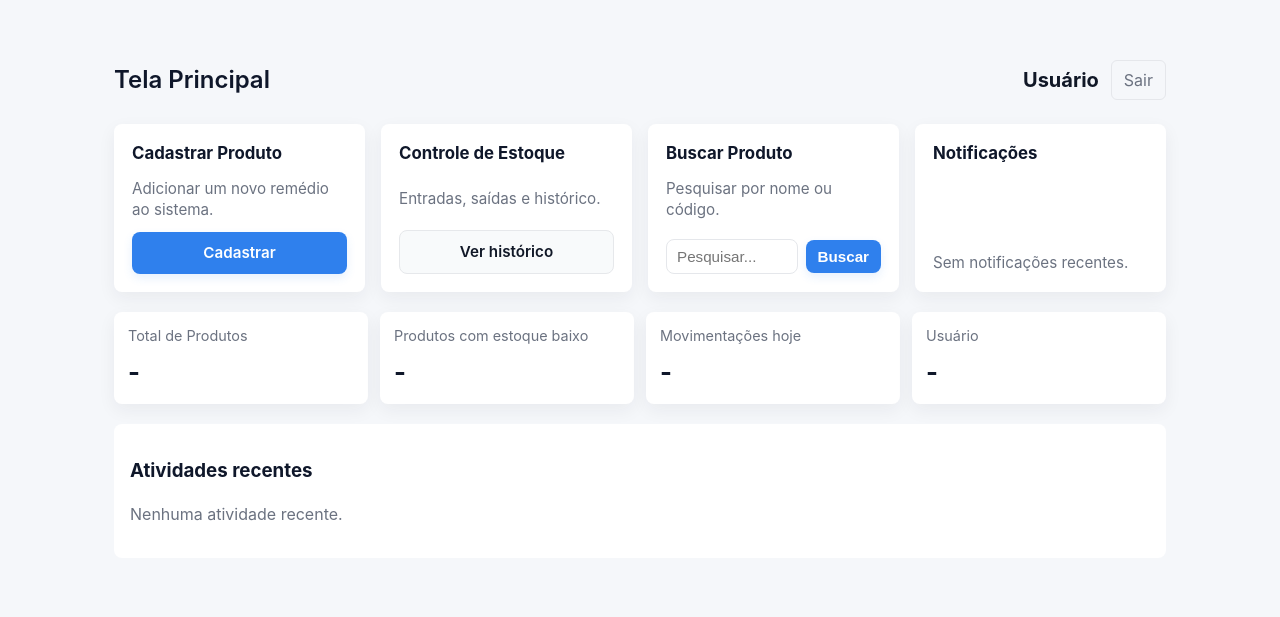
After one commit to femanuelbezerraa/clinica_veterinaria, a Flask app: template app/views/templates/principal.html in a window 1280 px wide. The commit adds this page. Shown: the top 617 px of the page. Run offline with Flask 3, Linux system fonts and the light colour scheme; the template is opened without the code that fills it, so the values that code supplies are empty.

Commit message:
criação da tela principal, ajustes em cadastro de produto, estoque e em controle_usuario

```diff
--- /dev/null
+++ b/app/views/static/principal.css
@@ -0,0 +1,217 @@
+:root{
+    --bg:#f5f7fa;
+    --card:#ffffff;
+    --primario:#2f80ed;
+    --muted:#6b7280;
+    --raio:8px;
+    --sombra: 0 6px 18px rgba(31,41,55,0.06);
+    --gap:16px;
+    --max-width:1100px;
+}
+
+*{box-sizing:border-box}
+body{
+    margin:0;
+    font-family: "Inter", "Segoe UI", Roboto, Arial, sans-serif;
+    background:var(--bg);
+    color:#111827;
+    -webkit-font-smoothing:antialiased;
+    -moz-osx-font-smoothing:grayscale;
+    line-height:1.4;
+}
+
+.container{
+    max-width:var(--max-width);
+    margin:36px auto;
+    padding:24px;
+}
+
+.header{
+    display:flex;
+    justify-content:space-between;
+    align-items:center;
+    margin-bottom:24px;
+    gap:12px;
+}
+
+.header .title{
+    font-size:1.5rem;
+    font-weight:600;
+    color:#0f172a;
+}
+
+.header .user{
+    display:flex;
+    align-items:center;
+    gap:12px;
+}
+
+.header .user .nome-usuario{
+    font-size:1.25rem;
+    font-weight:700;
+    color:#111827;
+}
+
+.header .botao-sair{
+    background:transparent;
+    border:1px solid #e5e7eb;
+    padding:8px 12px;
+    border-radius:6px;
+    color:var(--muted);
+    cursor:pointer;
+    transition:all .15s ease;
+    text-decoration:none;
+    display:inline-flex;
+    align-items:center;
+}
+.header .botao-sair:hover{
+    background:#fff;
+    box-shadow:var(--sombra);
+    color:var(--primario);
+}
+
+.main-grid{
+    display:grid;
+    grid-template-columns: repeat(auto-fit,minmax(240px,1fr));
+    gap:var(--gap);
+}
+
+.card{
+    background:var(--card);
+    border-radius:var(--raio);
+    padding:18px;
+    box-shadow:var(--sombra);
+    display:flex;
+    flex-direction:column;
+    gap:12px;
+    min-height:120px;
+    justify-content:space-between;
+}
+
+.card h3{
+    margin:0;
+    font-size:1.05rem;
+    color:#0f172a;
+}
+
+.card p{
+    margin:0;
+    color:var(--muted);
+    font-size:0.95rem;
+}
+
+.botao{
+    display:inline-flex;
+    align-items:center;
+    justify-content:center;
+    gap:8px;
+    padding:10px 14px;
+    border-radius:8px;
+    border:none;
+    cursor:pointer;
+    text-decoration:none;
+    font-weight:600;
+    font-size:0.95rem;
+}
+
+.botao-primario{
+    background:var(--primario);
+    color:#fff;
+    box-shadow: 0 4px 10px rgba(47,128,237,0.12);
+}
+
+.botao-secundario{
+    background:#f8fafb;
+    color:#111827;
+    border:1px solid #e6e8eb;
+}
+
+.busca{
+    display:flex;
+    gap:8px;
+    align-items:center;
+    margin-top:6px;
+    width:100%;
+}
+.busca input[type="search"]{
+    padding:8px 10px;
+    border-radius:8px;
+    border:1px solid #e5e7eb;
+    flex:1;
+    font-size:0.95rem;
+    background:#fff;
+    min-width:0;
+}
+.busca button{
+    padding:8px 12px;
+    border-radius:8px;
+    border:none;
+    display:inline-flex;
+    align-items:center;
+    justify-content:center;
+    white-space:nowrap;
+}
+
+.resumo{
+    margin-top:20px;
+}
+.resumo-grid{
+    display:grid;
+    grid-template-columns: repeat(auto-fit,minmax(180px,1fr));
+    gap:12px;
+}
+.resumo-card{
+    background:var(--card);
+    padding:14px;
+    border-radius:8px;
+    box-shadow:var(--sombra);
+    display:flex;
+    flex-direction:column;
+    justify-content:center;
+    min-height:80px;
+}
+.resumo-titulo{
+    color:var(--muted);
+    font-size:0.9rem;
+}
+.resumo-valor{
+    font-size:1.6rem;
+    font-weight:700;
+    margin-top:8px;
+    color:#0f172a;
+}
+
+.atividade-lista{
+    list-style:none;
+    padding:0;
+    margin:0;
+    display:flex;
+    flex-direction:column;
+    gap:10px;
+}
+.atv-item{
+    display:flex;
+    justify-content:space-between;
+    align-items:center;
+    padding:10px;
+    border-radius:6px;
+    border:1px solid #eef2f6;
+    background:#fff;
+}
+.atv-text{ color:#111827; }
+.atv-meta{ color:var(--muted); font-size:0.85rem; }
+
+p, label { color:#374151; }
+h3{ color:#0f172a; }
+
+@media (max-width:800px){
+    .container{padding:16px;margin:16px}
+    .header .title{font-size:1.25rem}
+    .header .user .nome-usuario{font-size:1.05rem}
+    .resumo-grid{grid-template-columns:repeat(auto-fit,minmax(140px,1fr))}
+}
+@media (max-width:420px){
+    .main-grid{grid-template-columns:1fr}
+    .busca{flex-direction:column; align-items:stretch}
+    .busca button{width:100%}
+}
--- a/app/views/templates/cadastro_produto.html
+++ b/app/views/templates/cadastro_produto.html
@@ -12,7 +12,7 @@
             <h1>Olá, {{ usuario }}</h1>
             <nav class="nav-links">
                 <a href="{{ url_for('historico_estoque') }}" class="btn-link">Movimentação de Estoque</a>
-                <a href="{{ url_for('logout') }}" class="btn-link sair">Sair</a>
+                <a href="{{ url_for('tela_principal') }}" class="btn-link sair">Tela principal</a>
             </nav>
         </header>
         {% if error %}
@@ -75,12 +75,12 @@
 
             <div class="form-buttons">
                 <button type="submit" class="btn cadastrar">Cadastrar</button>
-                <a href="{{ url_for('historico_estoque') }}" class="btn voltar">Voltar</a>
+                <a href="{{ url_for('tela_principal') }}" class="btn voltar">Voltar</a>
             </div>
         </form>
     </section>
 
-    <!-- Listagem -->
+
     <section class="lista-container">
         <h3>Lista de Produtos</h3>
         <div class="tabela-wrapper">
--- a/app/views/templates/estoque.html
+++ b/app/views/templates/estoque.html
@@ -12,7 +12,7 @@
             <h1>Olá, {{ usuario }}</h1>
             <div class="nav-links">
                 <a href="{{ url_for('cadastro_produto') }}">Cadastrar | Listar Produto</a>
-                <a href="{{ url_for('logout') }}">Sair</a>
+                <a href="{{ url_for('tela_principal') }}">tela principal</a>
             </div>
         </div>
 
--- /dev/null
+++ b/app/views/templates/principal.html
@@ -0,0 +1,89 @@
+<!doctype html>
+<html lang="pt-BR">
+<head>
+  <meta charset="utf-8" />
+  <meta name="viewport" content="width=device-width,initial-scale=1" />
+  <title>Tela Principal</title>
+  <link rel="stylesheet" href="{{ url_for('static', filename='principal.css') }}" />
+</head>
+<body>
+  <div class="container">
+    <header class="header">
+      <div class="title">Tela Principal</div>
+      <div class="user">
+        <div class="nome-usuario">{{ session.get('usuario_nome', 'Usuário') }}</div>
+        <a href="{{ url_for('logout') }}" class="botao-sair">Sair</a>
+      </div>
+    </header>
+
+    <main>
+      {%- set resumo = resumo if resumo is defined else {} -%}
+       <div class="main-grid">
+        <section class="card">
+          <h3>Cadastrar Produto</h3>
+          <p>Adicionar um novo remédio ao sistema.</p>
+          <a href="{{ url_for('cadastro_produto') }}" class="botao botao-primario">Cadastrar</a>
+        </section>
+
+        <section class="card">
+          <h3>Controle de Estoque</h3>
+          <p>Entradas, saídas e histórico.</p>
+          <a href="{{ url_for('historico_estoque') }}" class="botao botao-secundario">Ver histórico</a>
+        </section>
+
+        <section class="card">
+          <h3>Buscar Produto</h3>
+          <p>Pesquisar por nome ou código.</p>
+          <!-- garante que o input e o botão fiquem dentro da mesma div/form -->
+          <form class="busca" action="#" method="get" onsubmit="return false;">
+            <input type="search" name="q" placeholder="Pesquisar..." />
+            <button class="botao botao-primario" type="submit">Buscar</button>
+          </form>
+        </section>
+
+        <section class="card">
+          <h3>Notificações</h3>
+          <p class="notificacoes">Sem notificações recentes.</p>
+        </section>
+      </div>
+
+       <section class="resumo" aria-label="Resumo rápido" style="margin-top:20px;">
+         <div class="resumo-grid">
+           <div class="resumo-card">
+             <div class="resumo-titulo">Total de Produtos</div>
+             <div class="resumo-valor">{{ resumo.total_produtos | default('-') }}</div>
+           </div>
+           <div class="resumo-card">
+             <div class="resumo-titulo">Produtos com estoque baixo</div>
+             <div class="resumo-valor">{{ resumo.produtos_baixo_estoque | default('-') }}</div>
+           </div>
+           <div class="resumo-card">
+             <div class="resumo-titulo">Movimentações hoje</div>
+             <div class="resumo-valor">{{ resumo.movimentacoes_hoje | default('-') }}</div>
+           </div>
+           <div class="resumo-card">
+             <div class="resumo-titulo">Usuário</div>
+             <div class="resumo-valor">{{ session.get('usuario_nome', '-') }}</div>
+           </div>
+         </div>
+       </section>
+
+       <section style="margin-top:20px; background:#fff; padding:16px; border-radius:8px;">
+         <h3>Atividades recentes</h3>
+         {% if atividades %}
+           <ul class="atividade-lista">
+             {% for a in atividades %}
+               <li class="atv-item">
+                 <div class="atv-text">{{ a.text if a.text is defined else a.get('text', a.get('descricao', a.get('acao', '-'))) }}</div>
+                 <div class="atv-meta">{{ a.data if a.data is defined else a.get('data', '') }}</div>
+               </li>
+             {% endfor %}
+           </ul>
+         {% else %}
+           <p style="color:var(--muted);">Nenhuma atividade recente.</p>
+         {% endif %}
+       </section>
+    </main>
+  </div>
+</body>
+</html>
```
Also changed, not shown: app/controller/controle_usuario.py (+12 -10 lines), app/routes/rota_principal.py (added, +15 -0 lines), app/routes/rota_usuario.py (+12 -8 lines).
